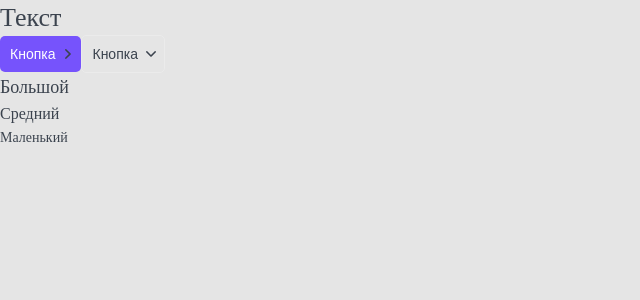
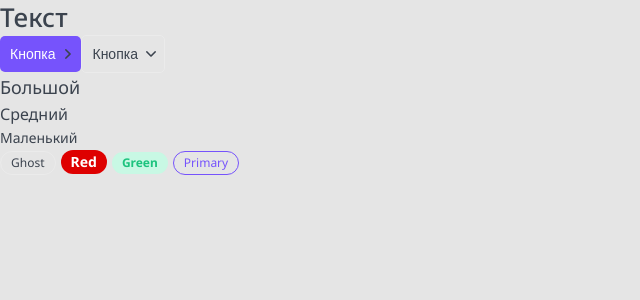
Before and after one commit to Nurbolot0225/top-app, a Next.js app: page / in a window 1280 px wide. Shown: the top 300 px of the page, without its empty margins (0-640 px from the left). Built offline with nearby package versions, Linux system fonts and the light colour scheme.

Commit message:
Add component Tag

```diff
--- a/components/Htag/Htag.module.css
+++ b/components/Htag/Htag.module.css
@@ -1,16 +1,22 @@
 .h1 {
+	margin: 0;
+
 	font-size: 26px;
 	font-weight: 500;
 	line-height: 35px;
 }
 
 .h2 {
+	margin: 0;
+
 	font-size: 22px;
 	font-weight: 500;
 	line-height: 30px;
 }
 
 .h3 {
+	margin: 0;
+
 	font-size: 20px;
 	font-weight: 600;
 	line-height: 27px;
--- /dev/null
+++ b/components/Tag/Tag.module.css
@@ -0,0 +1,52 @@
+.tag {
+    display: inline-block;
+
+    box-sizing: border-box;
+    margin-right: 5px;
+    border-radius: 20px;
+}
+
+.s {
+    padding: 5px 10px;
+
+    font-size: 12px;
+    line-height: 12px;
+}
+
+.m {
+    padding: 5px 10px;
+
+    font-size: 14px;
+    line-height: 14px;
+}
+
+.ghost {
+    border: 1px solid var(--gray-light);
+}
+
+.red {
+    color: var(--white);
+    background: #DE0000;
+
+    font-weight: 700;
+}
+
+.grey {
+    color: var(--white);
+    background: #B3C0D9;
+
+    font-weight: 700;
+}
+
+.green {
+    color: var(--green);
+    background: var(--green-light);
+
+    font-weight: 700;
+}
+
+.primary {
+    color: var(--primary);
+    background: none;
+    border: 1px solid var(--primary);
+}
--- /dev/null
+++ b/components/Tag/Tag.tsx
@@ -0,0 +1,27 @@
+import { TagProps } from './Tag.props';
+import styles from './Tag.module.css';
+import cn from 'classnames';
+
+
+export const Tag = ({ size = 's', children, color='ghost', href, className, ...props}: TagProps): JSX.Element => {
+    return (
+        <div
+            className={cn(styles.tag, children, {
+                [styles.s]: size == 's',
+                [styles.m]: size == 'm',
+                [styles.ghost]: color == 'ghost',
+                [styles.red]: color == 'red',
+                [styles.grey]: color == 'grey',
+                [styles.green]: color == 'green',
+                [styles.primary]: color == 'primary',
+            })}
+            {...props}
+            >
+                {
+                    href
+                    ? <a href={href}>{children}</a>
+                    : <>{children}</>
+                }
+        </div>
+    );
+};
--- a/components/index.ts
+++ b/components/index.ts
@@ -1,3 +1,4 @@
 export * from './Htag/Htag';
 export * from './Button/Button';
 export * from './P/P';
+export * from './Tag/Tag';
--- a/pages/_app.tsx
+++ b/pages/_app.tsx
@@ -10,8 +10,8 @@
             <meta name="description" content="Generated by create next app" />
             <meta name="viewport" content="width=device-width, initial-scale=1" />
             <link rel="icon" href="/favicon.ico" />
-            <link rel="preconnect" href="https://fonts.gstatic.com" />
-            <link href="https://fonts.googleapis.com/css2?family=Noto+Sans:wght@300;400;500;700&display=swap" rel="stylesheet" />
+            {/* <link rel="preconnect" href="https://fonts.gstatic.com" /> */}
+            {/* <link href="https://fonts.googleapis.com/css2?family=Noto+Sans:wght@300;400;500;700&display=swap" rel="stylesheet" /> */}
         </Head>
       <Component {...pageProps} />
    </>;
--- a/pages/index.tsx
+++ b/pages/index.tsx
@@ -1,5 +1,5 @@
 import React from "react";
-import { Button, Htag, P } from "../components";
+import { Button, Htag, P, Tag } from "../components";
 
 export default function Home(): JSX.Element {
   return (
@@ -10,6 +10,10 @@
       <P size="l">Большой</P>
       <P>Средний</P>
       <P size="s">Маленький</P>
+      <Tag size="s">Ghost</Tag>
+      <Tag size="m" color="red">Red</Tag>
+      <Tag size="s" color="green">Green</Tag>
+      <Tag color="primary">Primary</Tag>
     </>
   );
 }
--- a/styles/globals.css
+++ b/styles/globals.css
@@ -1,3 +1,5 @@
+@import url('https://fonts.googleapis.com/css2?family=Noto+Sans:wght@300;400;500;700&display=swap');
+
 html,
 body {
 	margin: 0;
@@ -5,21 +7,14 @@
 
 	color: var(--black);
 	background: #E5E5E5;
+
+	font-family: 'Noto Sans', sans-serif;
 }
 
 a {
 	text-decoration: none;
 
 	color: inherit;
-}
-
-h1,
-h2,
-h3,
-h4,
-h5,
-h6 {
-	margin: 0;
 }
 
 * {
```
Also changed, not shown: components/Tag/Tag.props.ts (added, +8 -0 lines).
